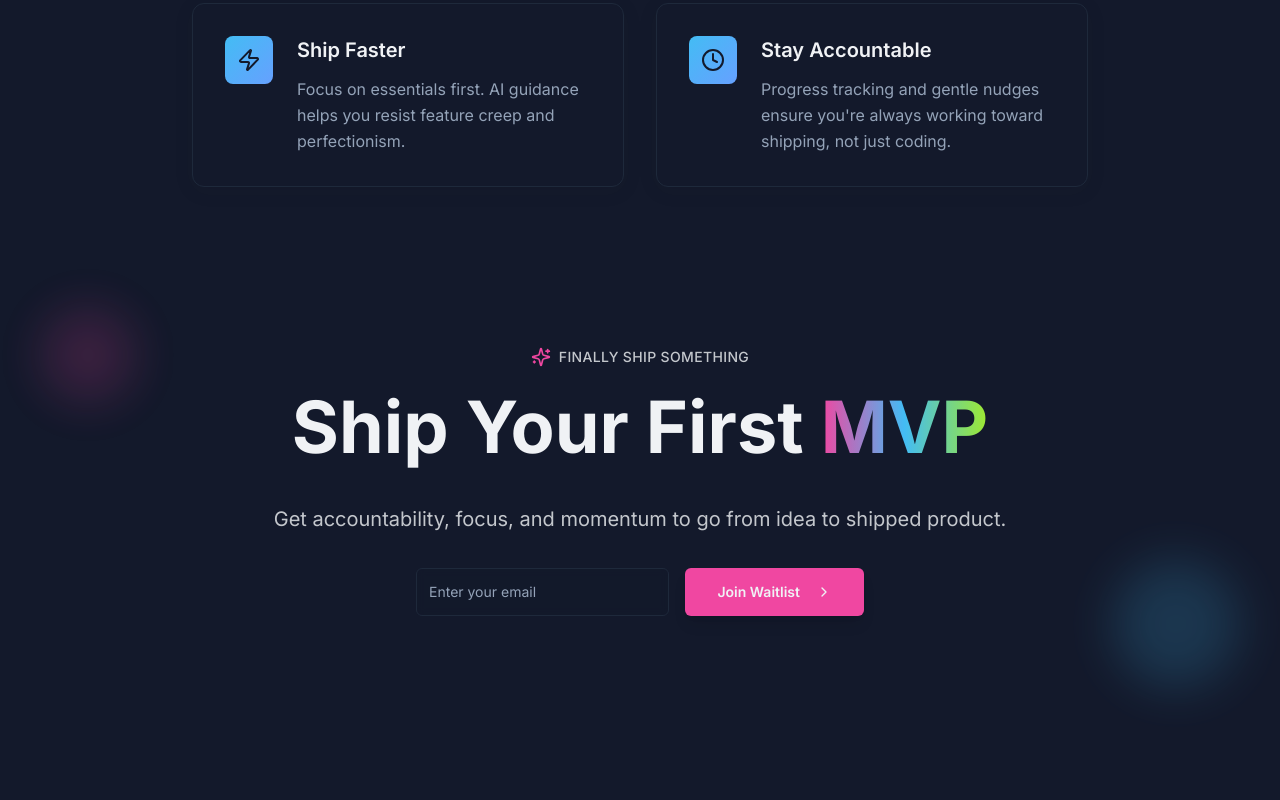
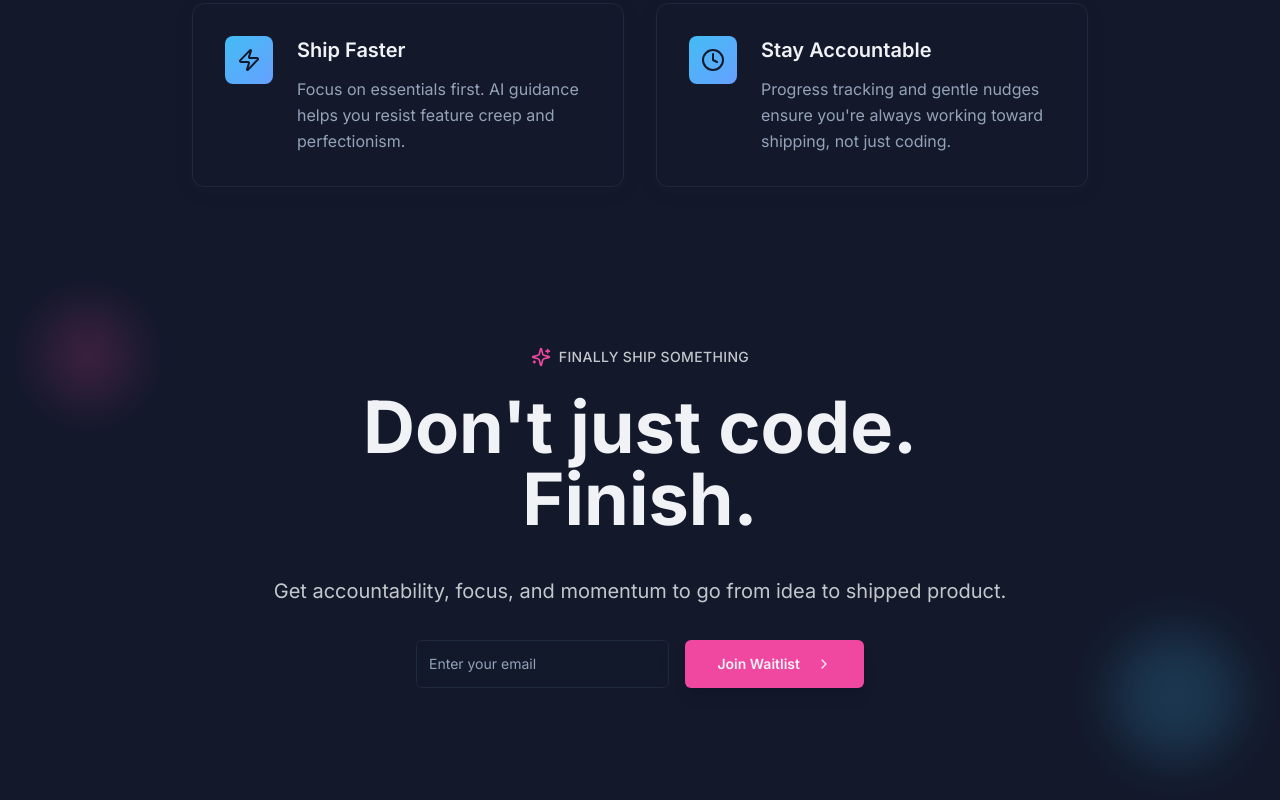
Before and after one commit to FlipperLabs/mvpeeps-landing-page, a React (Vite) app: page / in a window 1280 px wide. Shown: the part 3208-4008 px from the top of the page. Before the commit the page ends 3936 px from the top, so only its background shows below. Built offline with nearby package versions, Linux system fonts and the light colour scheme; the HTML template or start-up script is replaced by a standard one.

Commit message:
Update Final CTA title

```diff
--- a/src/components/FinalCTA.tsx
+++ b/src/components/FinalCTA.tsx
@@ -51,7 +51,7 @@ const FinalCTA = () => {
           </div>
 
           <h2 className="text-5xl sm:text-6xl md:text-7xl font-bold text-foreground mb-8 leading-[1.3] pb-2">
-            Ship Your First <span className="bg-gradient-to-r from-accent via-primary to-secondary bg-clip-text text-transparent">MVP</span>
+            Don't just code. Finish.
           </h2>
 
           <p className="text-xl text-foreground/80 mb-8 leading-relaxed">Get accountability, focus, and momentum to go from idea to shipped product.</p>
```
